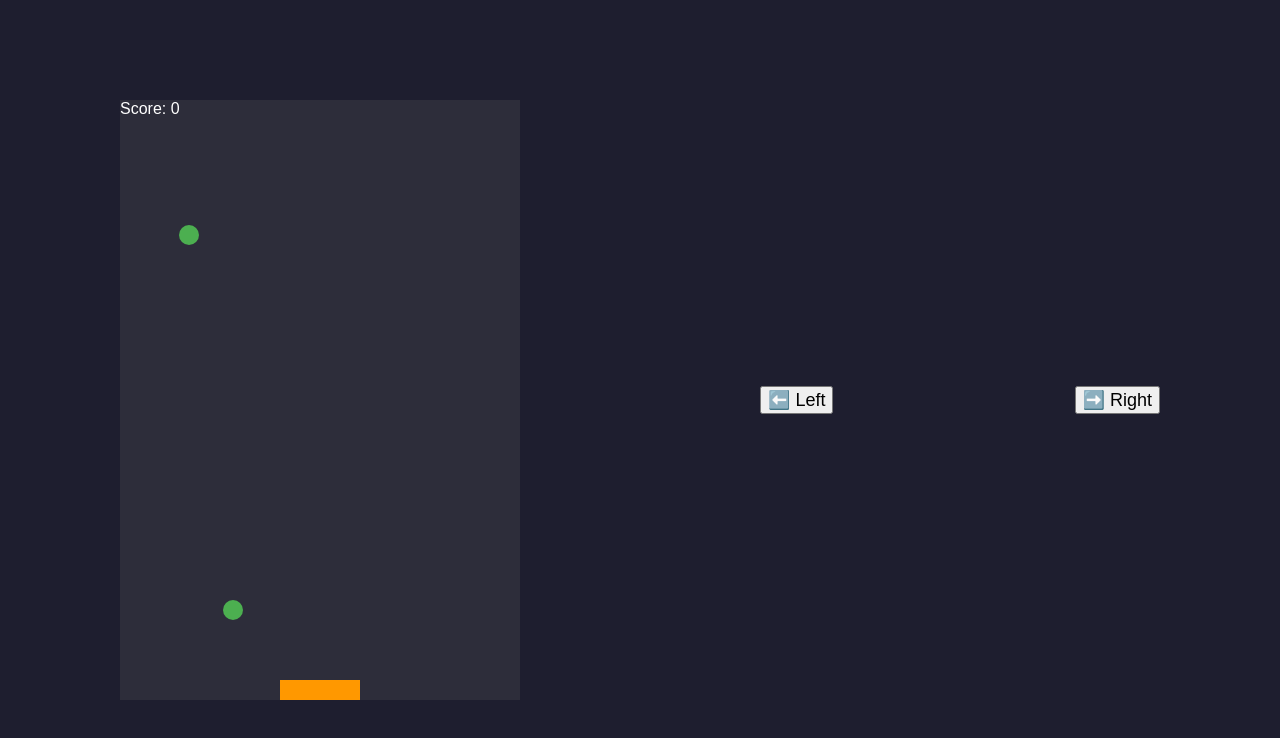
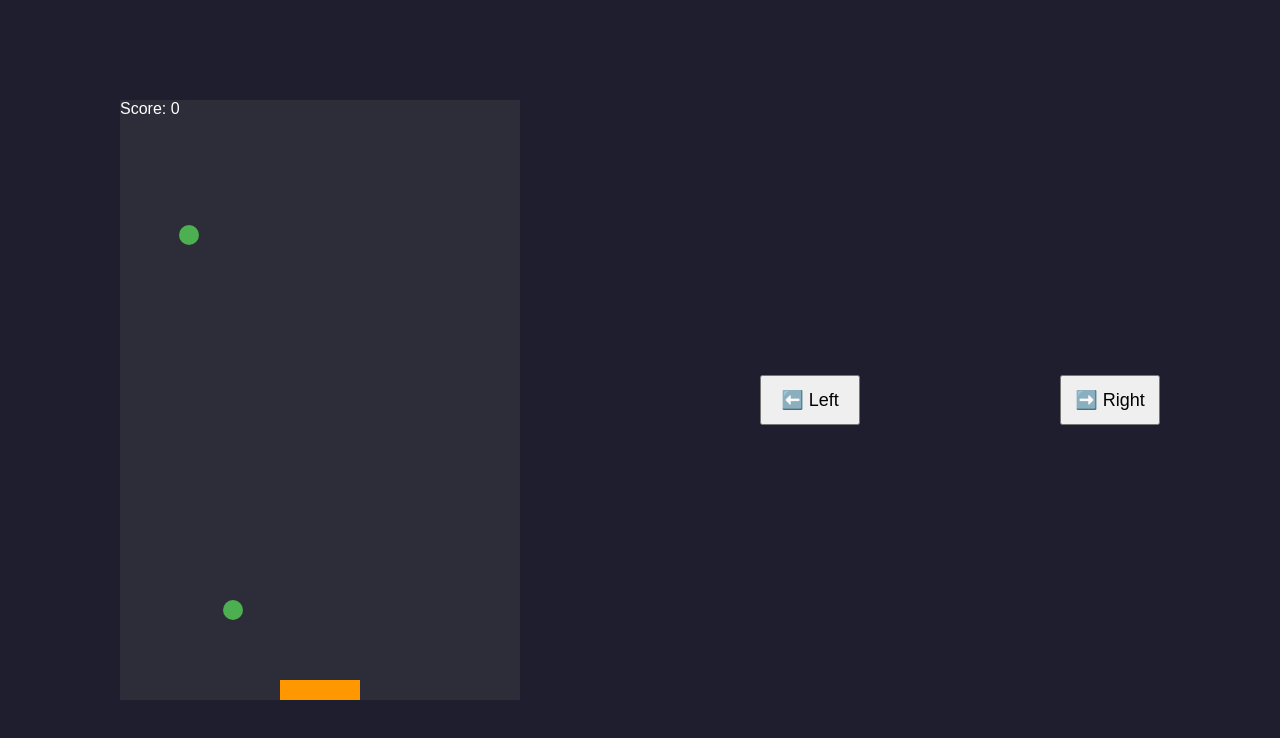
Before and after one commit to hanshika0072/Ball-game, a plain HTML site: page index.html in a window 1280 px wide. Drawn offline with Linux system fonts and the light colour scheme.

Commit message:
update al

```diff
--- a/style.css
+++ b/style.css
@@ -49,8 +49,8 @@ body {
       /* display: none; */
     }
     button {
-      /* width: 100px;
-      height: 50px; */
+      width: 100px;
+      height: 50px;
       font-size: 18px;
     }
 @media (max-width: 360px) {
```
